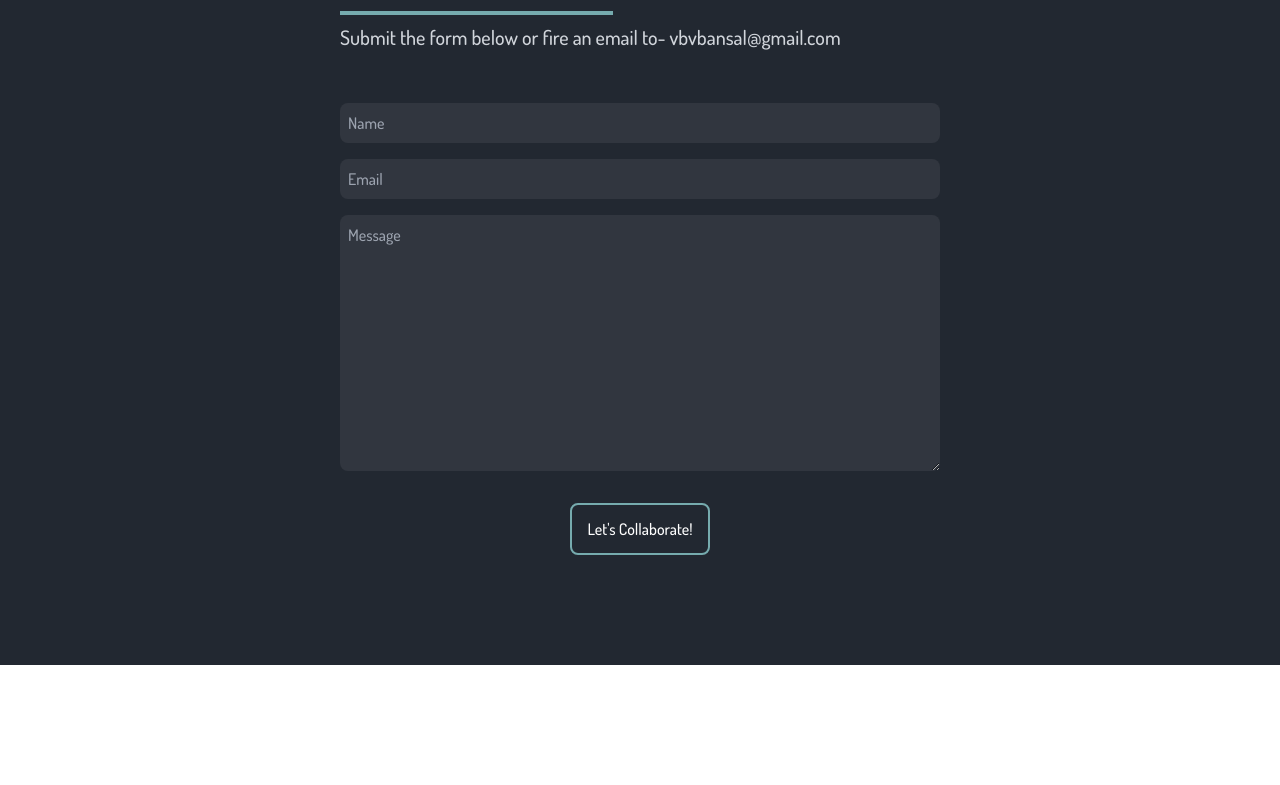
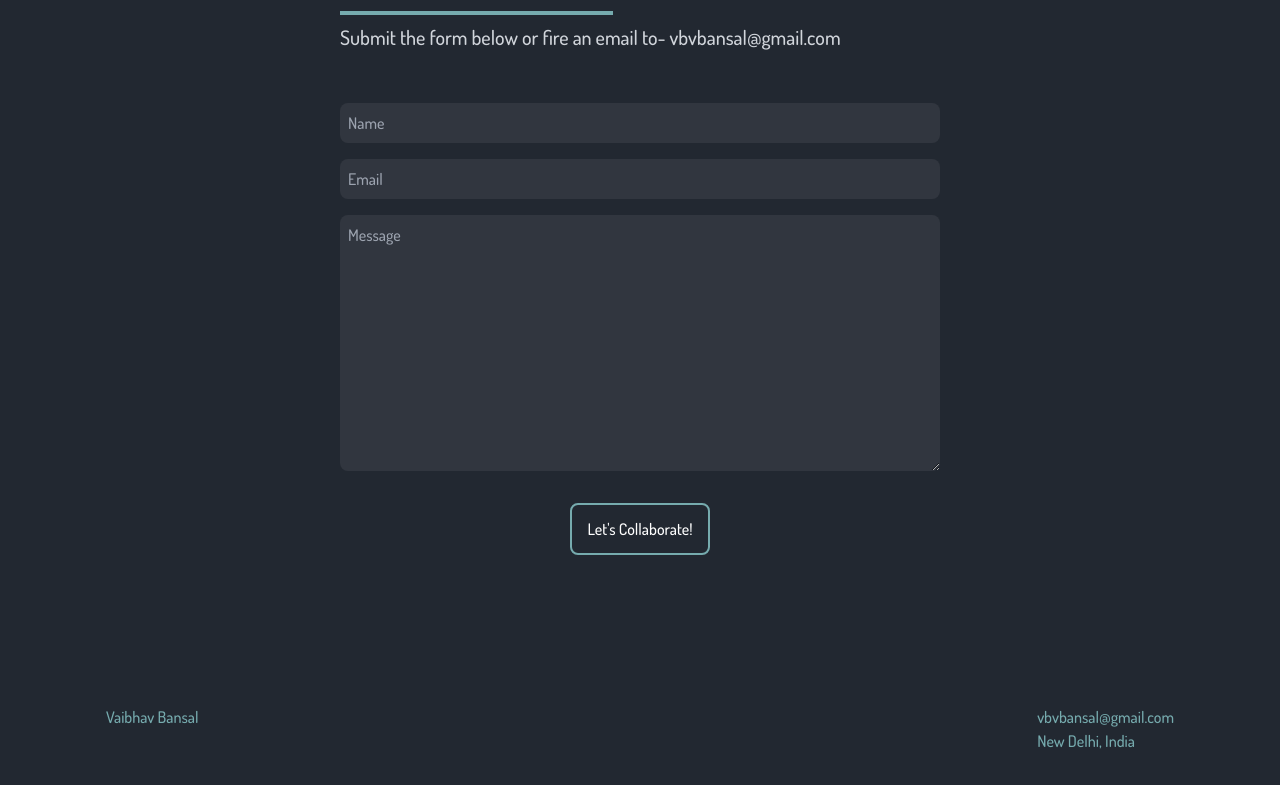
Before and after one commit to vbv-vaibhav/personal-portfolio-website, a React (Vite) app: page / in a window 1280 px wide. Shown: the part 3335-4120 px from the top of the page. Before the commit the page ends 4000 px from the top, so only its background shows below. Built offline with nearby package versions, Linux system fonts and the light colour scheme.

Commit message:
add footer

```diff
--- a/src/App.jsx
+++ b/src/App.jsx
@@ -6,6 +6,7 @@ import {
   Experience,
   Projects,
   Contact,
+  Footer,
 } from "./components";
 
 function App() {
@@ -17,6 +18,7 @@ function App() {
       <Skills />
       <Projects />
       <Contact />
+      <Footer />
     </>
   );
 }
--- /dev/null
+++ b/src/components/Footer.jsx
@@ -0,0 +1,22 @@
+import React from "react";
+
+const Footer = () => {
+  return (
+    <div className="bg-[#222831]">
+      <div className="max-w-[1100px] sm:h-[120px] p-4 flex justify-between mx-auto">
+        <a
+          href="/"
+          className="text-[#76ABAE] mt-6 hover:text-gray-300 duration-300"
+        >
+          Vaibhav Bansal
+        </a>
+        <p className="text-[#76ABAE] mt-6">
+          vbvbansal@gmail.com <br />
+          New Delhi, India
+        </p>
+      </div>
+    </div>
+  );
+};
+
+export default Footer;
--- a/src/components/index.js
+++ b/src/components/index.js
@@ -4,5 +4,6 @@ import Experience from "./Experience";
 import Skills from "./Skills";
 import Projects from "./Projects";
 import Contact from "./Contact";
+import Footer from "./Footer";
 
-export { Navbar, Home, Experience, Skills, Projects, Contact };
+export { Navbar, Home, Experience, Skills, Projects, Contact, Footer };
```
